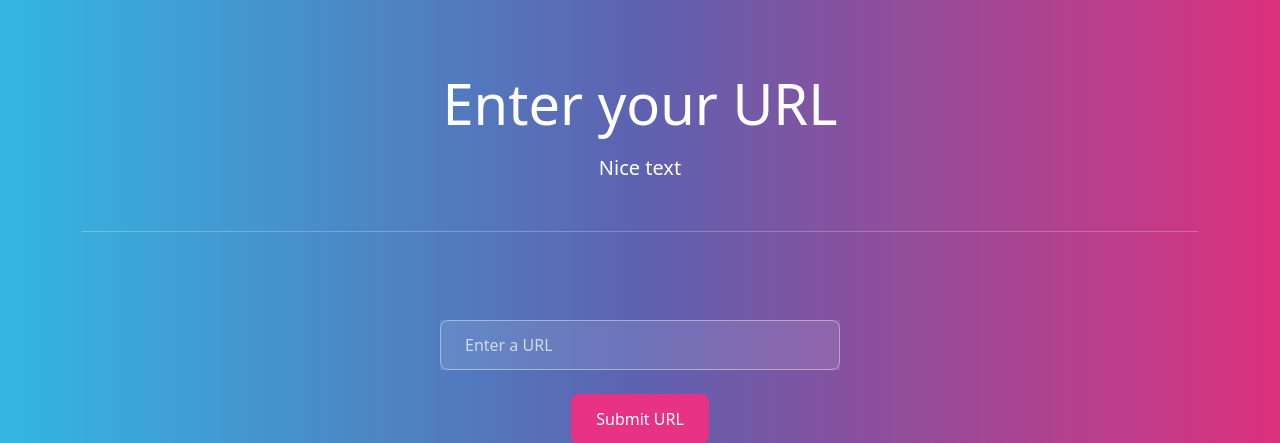
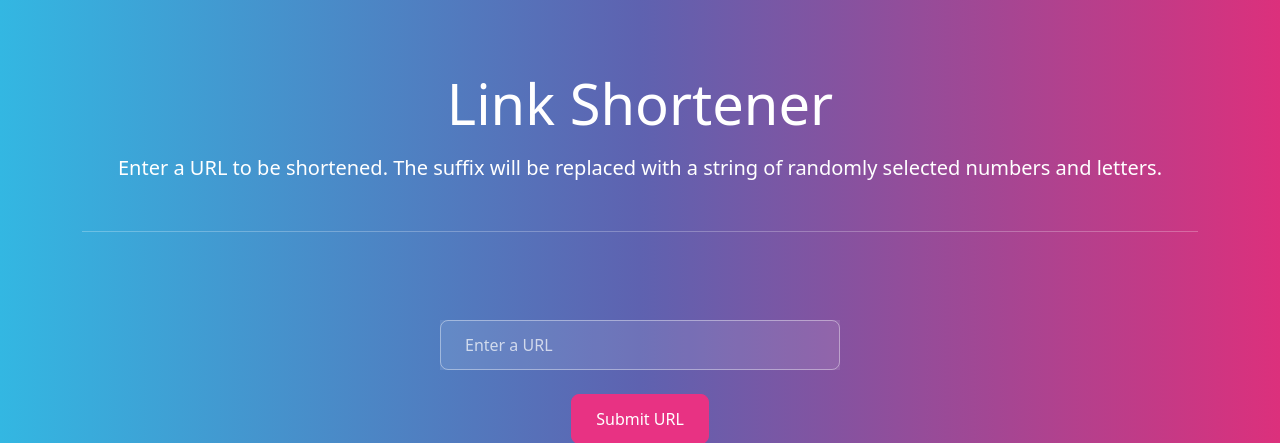
Before and after one commit to sophellwood/QHACKS2022, a Flask app: page / in a window 1280 px wide. Shown: the top 443 px of the page. Run offline with Flask 2, Linux system fonts and the light colour scheme; some libraries are stand-ins or nearby versions.

Commit message:
Add text

```diff
--- a/app/templates/login.html
+++ b/app/templates/login.html
@@ -6,8 +6,8 @@
     <div class = "container">
         <div class="jumbotron text-center max-width = 576px" style="margin-top: 70px;">
 
-            <h1 class = "display-4">Enter your URL</h1>
-            <p class="lead"> Nice text </p>
+            <h1 class = "display-4">Link Shortener</h1>
+            <p class="lead"> Enter a URL to be shortened. The suffix will be replaced with a string of randomly selected numbers and letters. </p>
 
             <hr class="my-4">
 
@@ -59,9 +59,10 @@
                 </div>
                 </div>
                 {% else %}
-                <div class="card mb-3" style="max-width:400px;margin-left:auto;margin-right:auto;">
+                <div class="form-group has-danger" style="max-width:400px;margin-left:auto;margin-right:auto;">
                     <div class="card-body">
                     <strong>{{ message }}</strong>
+
                 </div>
                 </div>
 
```
